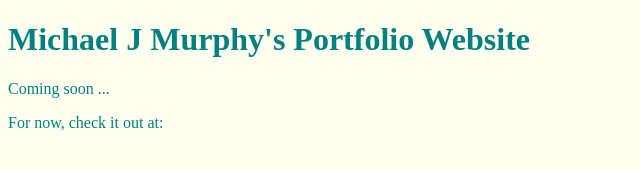
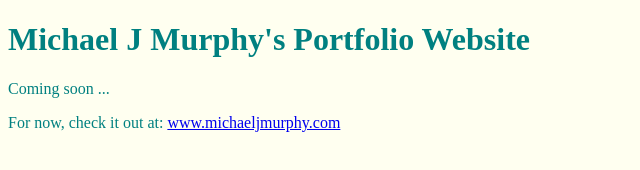
Before and after one commit to michaeljmurphyconsulting/portfolio_website, a plain HTML site: page index.html in a window 1280 px wide. Shown: the whole page, without its empty margins (0-640 px from the left). Drawn offline with Linux system fonts and the light colour scheme.

Commit message:
Update index.html

```diff
--- a/index.html
+++ b/index.html
@@ -13,7 +13,7 @@
 <body>
     <h1>Michael J Murphy's Portfolio Website</h1>
     <p>Coming soon ...</p>
-    <p>For now, check it out at: <a href="www.michaeljmurpy.com"></a></p>
+    <p>For now, check it out at: <a href="https://michaeljmurphy.com/">www.michaeljmurphy.com</a></p>
 
 
     <script src="index.js"></script>
```
